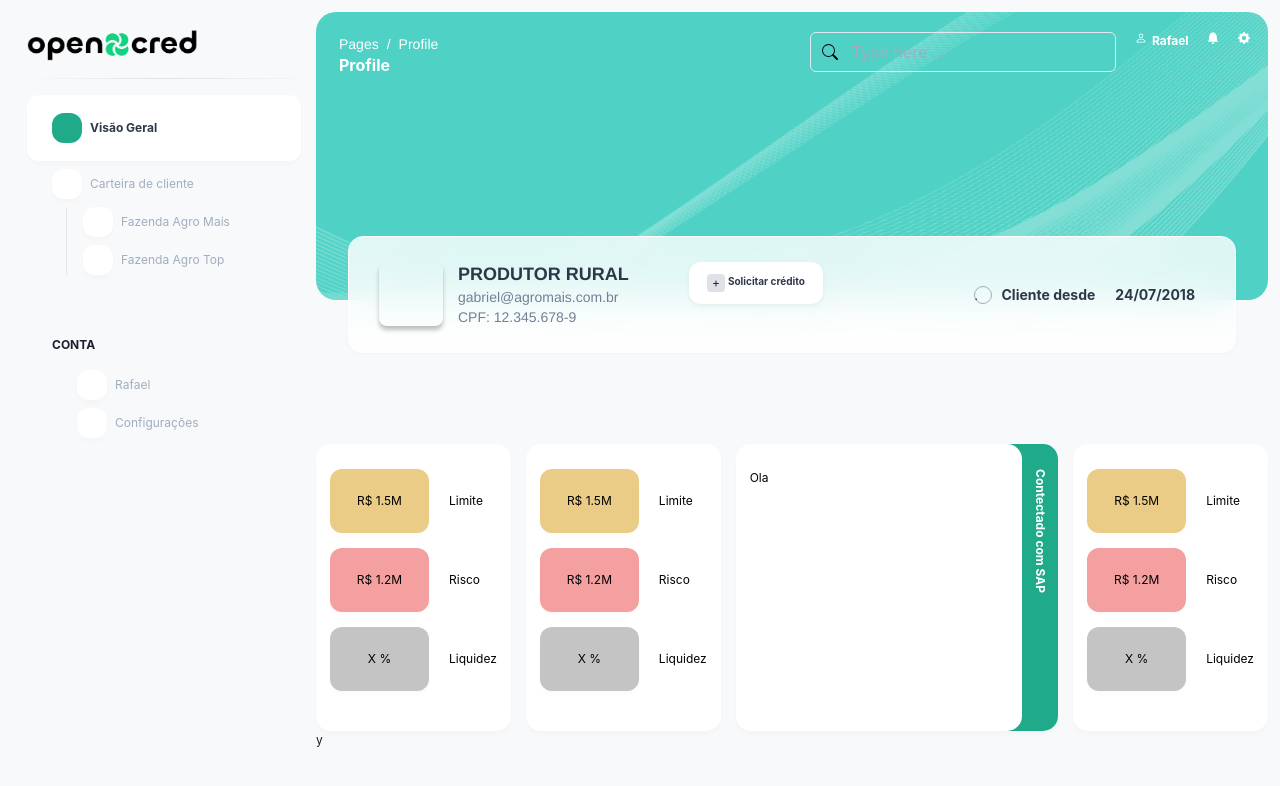
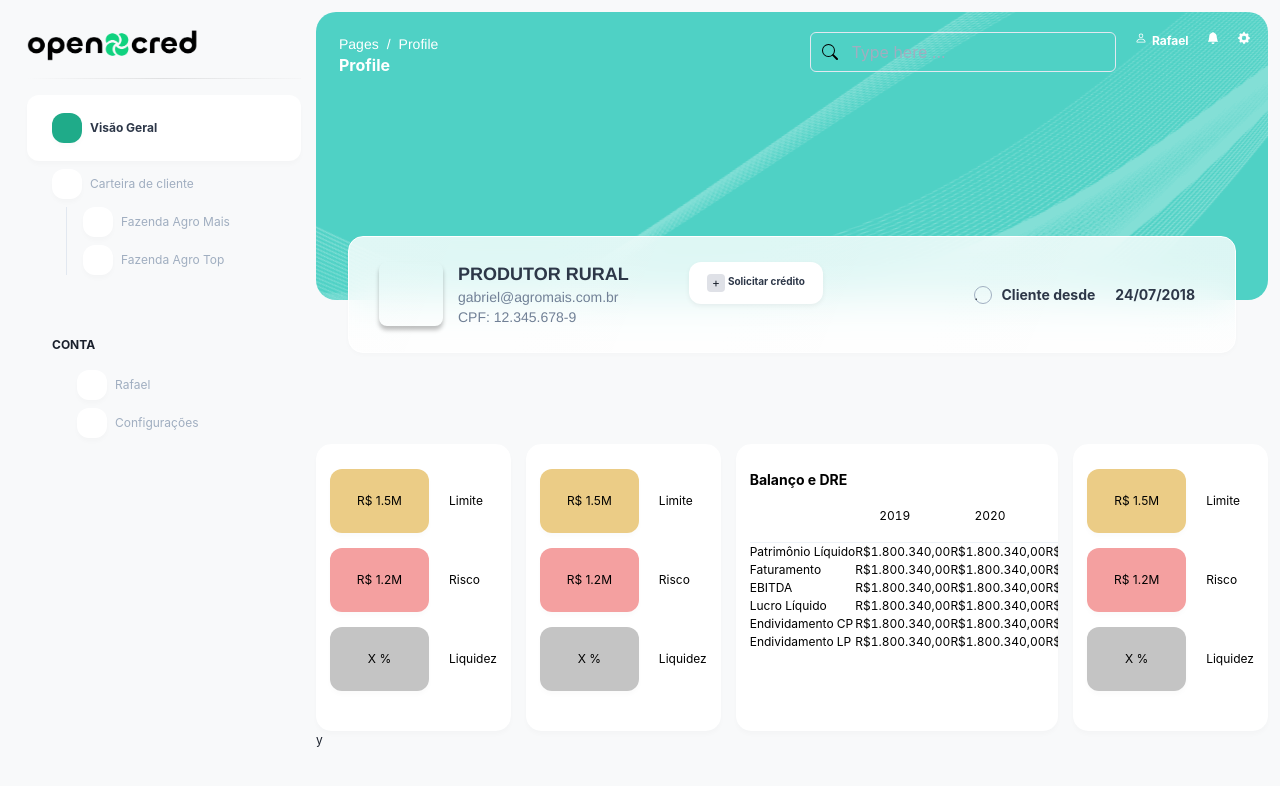
Before and after one commit to Erisnilton/Teste-full-stack-p3, a React (Create React App) app: page / in a window 1280 px wide. Shown: the top 786 px of the page. Built offline with nearby package versions, Linux system fonts and the light colour scheme.

Commit message:
feat: create table component

```diff
--- a/src/components/main-content/MainContentent.jsx
+++ b/src/components/main-content/MainContentent.jsx
@@ -1,6 +1,7 @@
 import React, { useState } from "react";
 
 import Card from "../card/Card";
+import CustomTable from "../table/CustomTable";
 
 import {
   BsSearch,
@@ -11,7 +12,6 @@ import {
 
 import "./styles.css";
 
-import BgSignUps from "../../assets/img/BgSignUp.png";
 import {
   Stack,
   Breadcrumb,
@@ -20,8 +20,72 @@ import {
 } from "@chakra-ui/react";
 
 import { Input, InputGroup, InputLeftElement } from "@chakra-ui/input";
+import ApexCharts from "apexcharts";
 
 export default function MainContent() {
+  const options = {
+    chart: {
+      height: 350,
+      type: "radialBar",
+    },
+    series: [70],
+    labels: ["Progress"],
+  };
+
+  const theadData = ["", "2019", "2020", "2021"];
+
+  const tbodyData = [
+    {
+      id: "1",
+      items: [
+        "Patrimônio Líquido",
+        "R$1.800.340,00",
+        "R$1.800.340,00",
+        "R$1.800.340,00",
+      ],
+    },
+    {
+      id: "2",
+      items: [
+        "Faturamento",
+        "R$1.800.340,00",
+        "R$1.800.340,00",
+        "R$1.800.340,00",
+      ],
+    },
+    {
+      id: "3",
+      items: ["EBITDA", "R$1.800.340,00", "R$1.800.340,00", "R$1.800.340,00"],
+    },
+    {
+      id: "4",
+      items: [
+        "Lucro Líquido",
+        "R$1.800.340,00",
+        "R$1.800.340,00",
+        "R$1.800.340,00",
+      ],
+    },
+    {
+      id: "5",
+      items: [
+        "Endividamento CP",
+        "R$1.800.340,00",
+        "R$1.800.340,00",
+        "R$1.800.340,00",
+      ],
+    },
+    {
+      id: "6",
+      items: [
+        "Endividamento LP",
+        "R$1.800.340,00",
+        "R$1.800.340,00",
+        "R$1.800.340,00",
+      ],
+    },
+  ];
+
   return (
     <>
       <section className="main">
@@ -129,8 +193,14 @@ export default function MainContent() {
               </strong>
             }
           >
-            <h3>Ola</h3>
-            <p></p>
+            <div className="table">
+              <h2>Balanço e DRE</h2>
+              <CustomTable
+                theadData={theadData}
+                tbodyData={tbodyData}
+                variant="simple"
+              />
+            </div>
           </Card>
 
           <Card>
--- a/src/components/main-content/styles.css
+++ b/src/components/main-content/styles.css
@@ -222,3 +222,8 @@ header {
 .liquidez {
     background: #C4C4C4;
 }
+
+.table h2 {
+    font-size: 14px;
+    font-weight: bold;
+}
--- /dev/null
+++ b/src/components/table/CustomTable.jsx
@@ -0,0 +1,36 @@
+import React from "react";
+
+import { Table, Thead, Tbody, Tr, Td, TableContainer } from "@chakra-ui/react";
+
+function TableHeadItem({ item }) {
+  return <Td title={item}>{item}</Td>;
+}
+
+function TableRow({ data }) {
+  return (
+    <Tr>
+      {data.map((item) => {
+        return <td key={item}>{item}</td>;
+      })}
+    </Tr>
+  );
+}
+
+export default function CustomTable({ theadData, tbodyData, variant }) {
+  return (
+    <TableContainer>
+      <Table variant={variant}>
+        <Thead>
+          {theadData.map((h) => {
+            return <TableHeadItem key={h} item={h} />;
+          })}
+        </Thead>
+        <Tbody>
+          {tbodyData.map((item) => {
+            return <TableRow key={item.id} data={item.items} />;
+          })}
+        </Tbody>
+      </Table>
+    </TableContainer>
+  );
+}
```
Also changed, not shown: package.json (+6 -1 lines), 1 other file (tests, documents, lock files or other folders).
